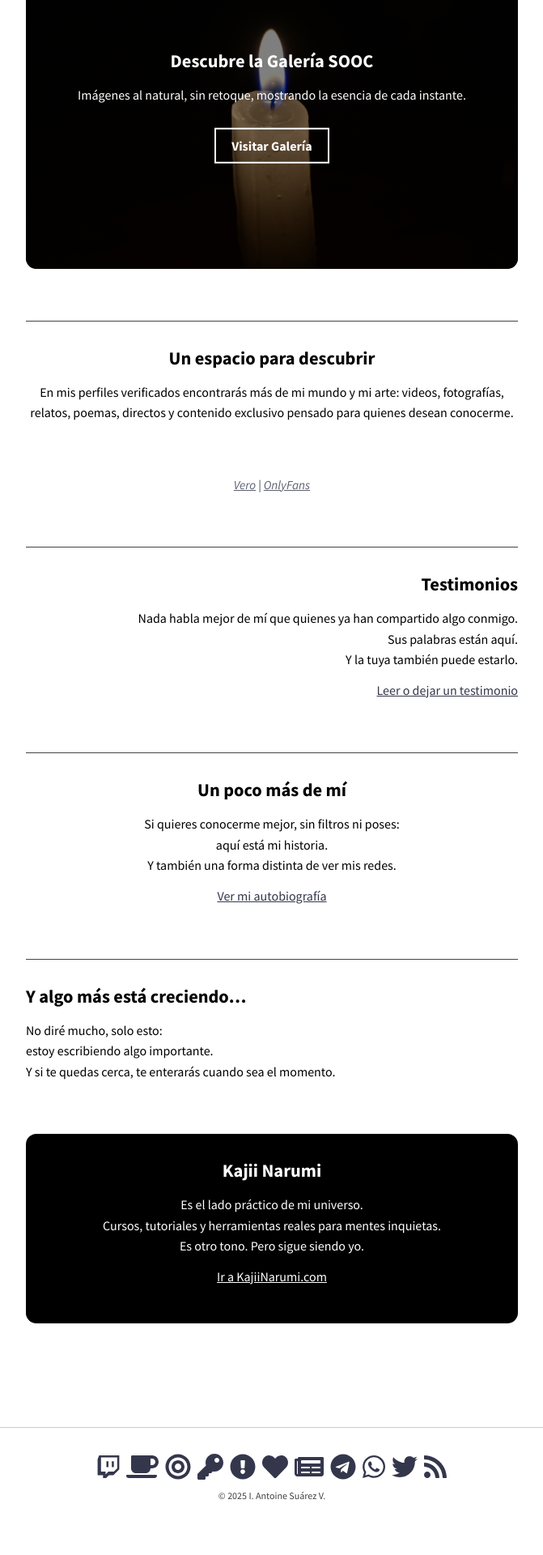
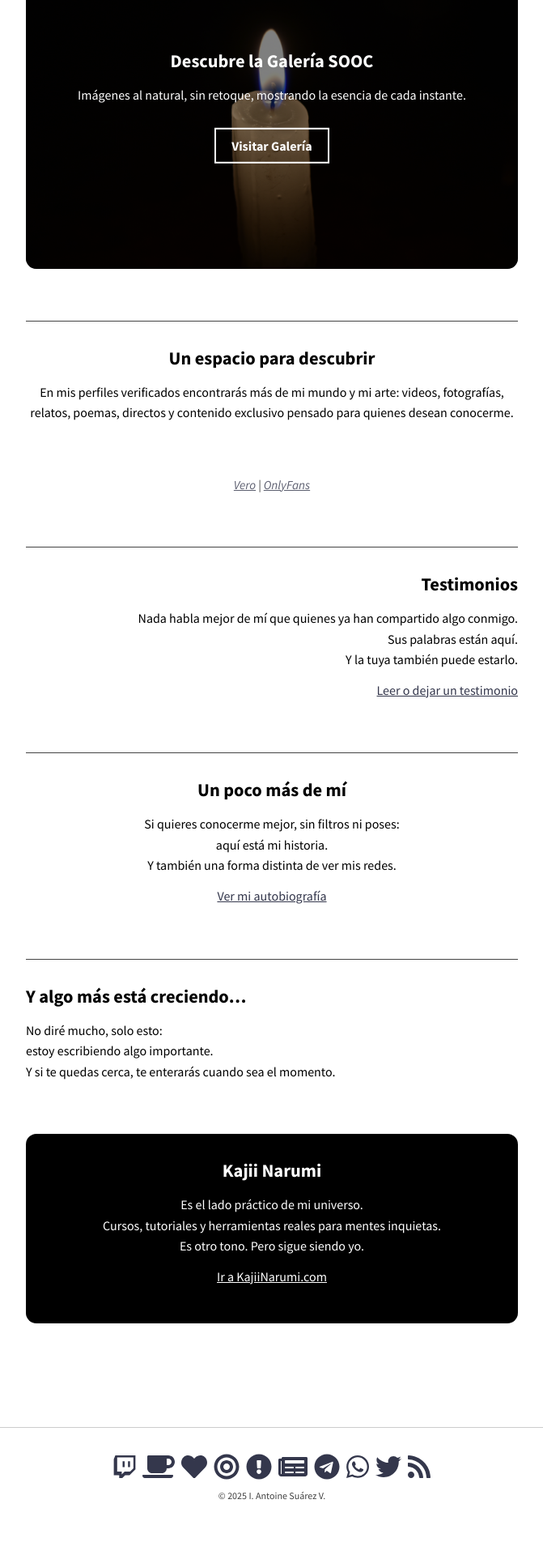
Before and after one commit to KajiiNarumi/iasuarezv, a Jekyll site: the page built from index.html, in a window 1280 px wide. Shown: the part 1973-3893 px from the top of the page at 81% size, without its empty margins (304-975 px from the left). Built offline with Jekyll 4.4.1, drawn with Linux system fonts in a browser that asks for light colours; nearby versions of some CDN libraries; the list of posts is cut into pages by our own code.

Commit message:
Change icons for Vero and OnlyFans
Updated icons for Vero and OnlyFans in the config.

```diff
--- a/_config.yml
+++ b/_config.yml
@@ -127,19 +127,15 @@ footer_links:
 
 - title: Vero
   url: https://vero.co/iasuarezv
-  icon: fas fa-bullseye
-
-
+  icon: fas fa-heart
 - title: OnlyFans
   url: https://onlyfans.com/iasuarezv
-  icon: fas fa-key
+  icon: fas fa-bullseye
 
 - title: PornHub
   url: https://es.pornhub.com/model/vente-y-aprende
   icon: fas fa-exclamation-circle
-- title: Vero
-  url: https://vero.co/iasuarezv
-  icon: fas fa-heart
+
 
 - title: Substack
   url: https://iasuarezv.substack.com/
```
